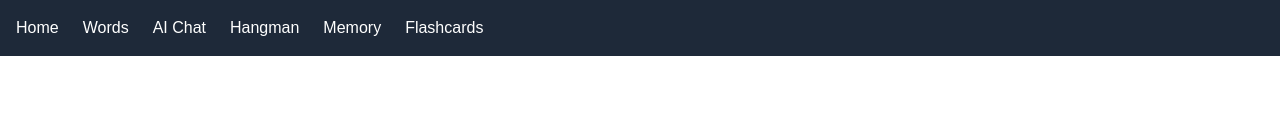
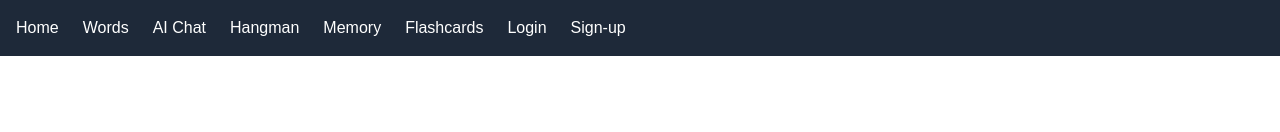
Before and after one commit to akashiyo/gamilingo, a Next.js app: page / in a window 1280 px wide. Shown: the top 132 px of the page. Built offline with nearby package versions, Linux system fonts and the light colour scheme.

Commit message:
[main] add login et signup temp link in header

```diff
--- a/src/app/layout.tsx
+++ b/src/app/layout.tsx
@@ -48,7 +48,13 @@ export default function RootLayout({
               Memory
             </Link>
             <Link href="/flashcards" className="hover:underline">
-            Flashcards
+              Flashcards
+            </Link>
+            <Link href="/login" className="hover:underline">
+              Login
+            </Link>
+            <Link href="/signup" className="hover:underline">
+              Sign-up
             </Link>
           </nav>
         </header>
```
